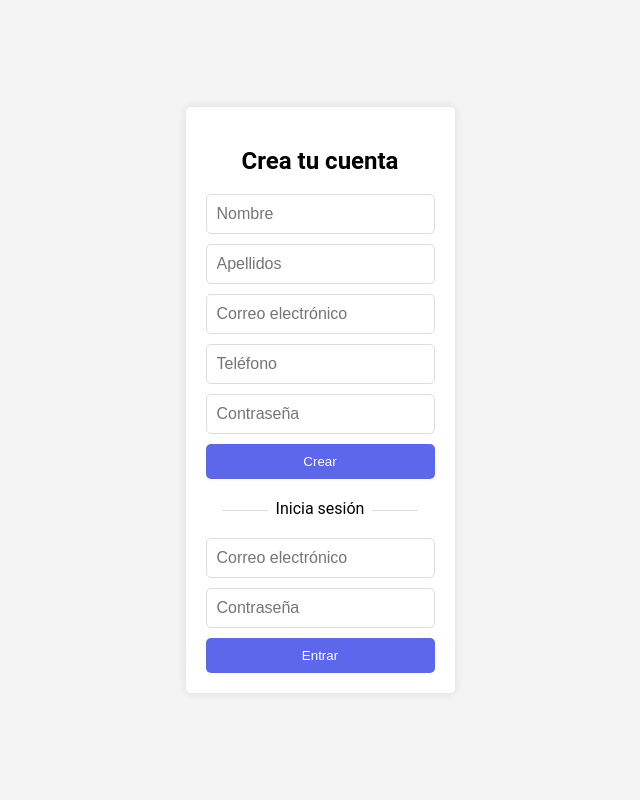
After one commit to VictorJimenezDIaz/WiseBet, a Flask app: template Sprint2_LlamadasAPIs/templates/login.html in a window 1280 px wide. The commit adds this page. Shown: the whole page, without its empty margins (320-960 px from the left). Run offline with Flask 3, Linux system fonts and the light colour scheme; the template is opened without the code that fills it, so the values that code supplies are empty.

Commit message:
Formulario login

```diff
--- a/Sprint2_LlamadasAPIs/templates/dashboard.html
+++ b/Sprint2_LlamadasAPIs/templates/dashboard.html
@@ -282,13 +282,15 @@
         <nav>
             <a href="/partidos">Partidos</a>
             <a href="/apostar">Apostar</a>
-            <a href="/historico" class="Histórico">Histórico</a>
+            <a href="/historico" class="Historico">Histórico</a>
             <a href="/iniciar-sesion" class="iniciar-sesion">Iniciar Sesión</a>
         </nav>
     </header>
     <div class="content">
         <div class="background-image"></div>
-
+        <div class="call-to-action">
+            Regístrate o Inicia Sesión para acceder a todas las estadísticas y recomendaciones de apuestas
+        </div>
 
         <div class="tables-container">
             <div class="standings-container">
--- /dev/null
+++ b/Sprint2_LlamadasAPIs/templates/login.html
@@ -0,0 +1,95 @@
+<!DOCTYPE html>
+<html lang="es">
+<head>
+    <meta charset="UTF-8">
+    <title>Iniciar Sesión</title>
+    <style>
+        body {
+            font-family: 'Roboto', sans-serif;
+            background-color: #f4f4f4;
+            margin: 0;
+            padding: 0;
+            display: flex;
+            justify-content: center;
+            align-items: center;
+            height: 100vh;
+        }
+        .container {
+            background: #fff;
+            padding: 20px;
+            border-radius: 5px;
+            box-shadow: 0 0 10px rgba(0, 0, 0, 0.1);
+        }
+        h2 {
+            text-align: center;
+        }
+        form {
+            display: grid;
+            grid-gap: 10px;
+        }
+        input[type=text],
+        input[type=email],
+        input[type=password],
+        input[type=tel] {
+            padding: 10px;
+            border: 1px solid #ddd;
+            border-radius: 5px;
+            font-size: 16px;
+        }
+        button {
+            padding: 10px;
+            background-color: #5c67ec;
+            color: white;
+            border: none;
+            border-radius: 5px;
+            cursor: pointer;
+        }
+        button:hover {
+            background-color: #4a52d1;
+        }
+        .divider {
+            margin: 20px 0;
+            text-align: center;
+        }
+        .divider::before,
+        .divider::after {
+            content: '';
+            display: inline-block;
+            width: 20%;
+            height: 1px;
+            background: #ddd;
+            vertical-align: middle;
+        }
+        .divider::before {
+            margin-right: .5em;
+        }
+        .divider::after {
+            margin-left: .5em;
+        }
+    </style>
+</head>
+<body>
+
+<div class="container">
+    <!--img src="{{ url_for('static', filename='sources/favicon.svg') }}" alt="Logo" style="display: block; margin: 0 auto;"-->
+    <h2>Crea tu cuenta</h2>
+    <form action="/auth/register" method="POST">
+        <input type="text" name="nombre" placeholder="Nombre" required>
+        <input type="text" name="apellidos" placeholder="Apellidos" required>
+        <input type="email" name="correo" placeholder="Correo electrónico" required>
+        <input type="tel" name="telefono" placeholder="Teléfono" required>
+        <input type="password" name="password" placeholder="Contraseña" required>
+        <button type="submit">Crear</button>
+    </form>
+
+    <div class="divider">Inicia sesión</div>
+
+    <form action="/auth/login" method="POST">
+        <input type="email" name="correo" placeholder="Correo electrónico" required>
+        <input type="password" name="password" placeholder="Contraseña" required>
+        <button type="submit">Entrar</button>
+    </form>
+</div>
+
+</body>
+</html>
```
Also changed, not shown: Sprint2_LlamadasAPIs/static/sources/favicon.svg (added), Sprint2_LlamadasAPIs/static/sources/wb-high-resolution-logo.png (added).
